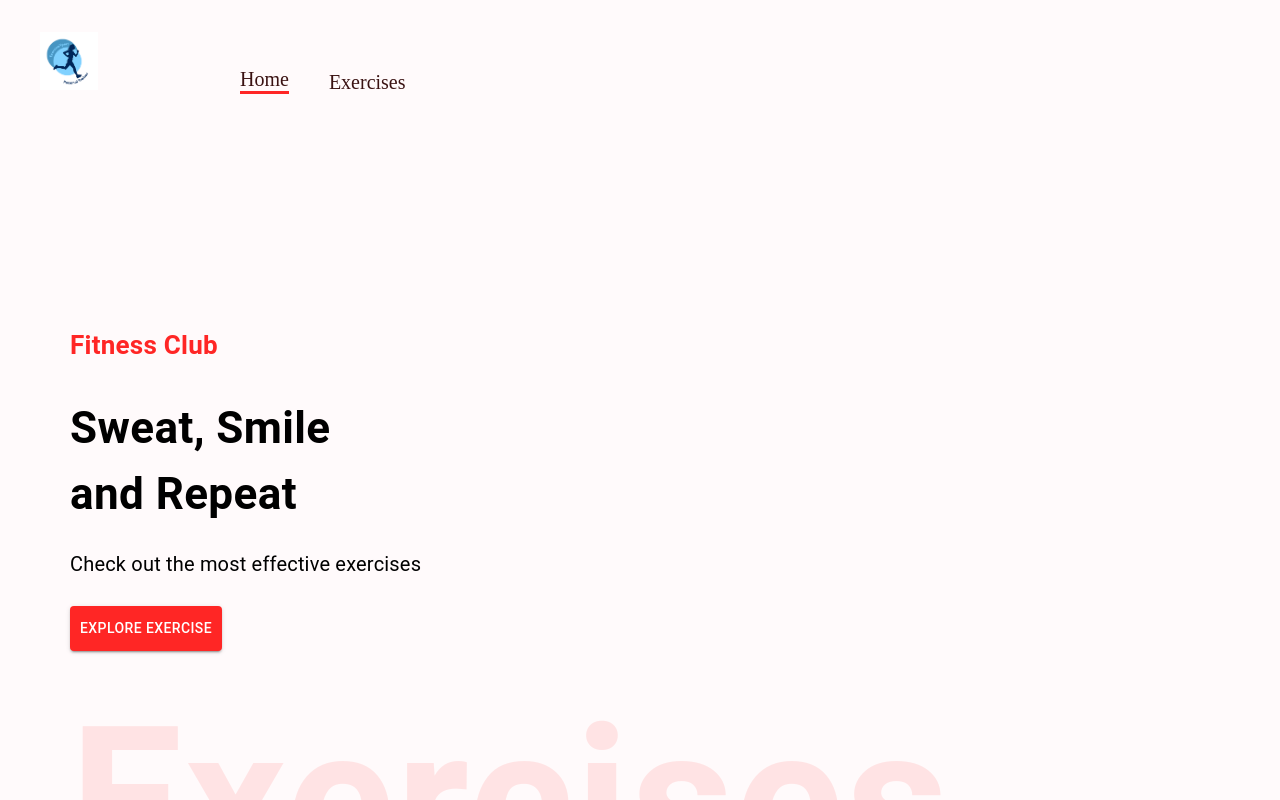
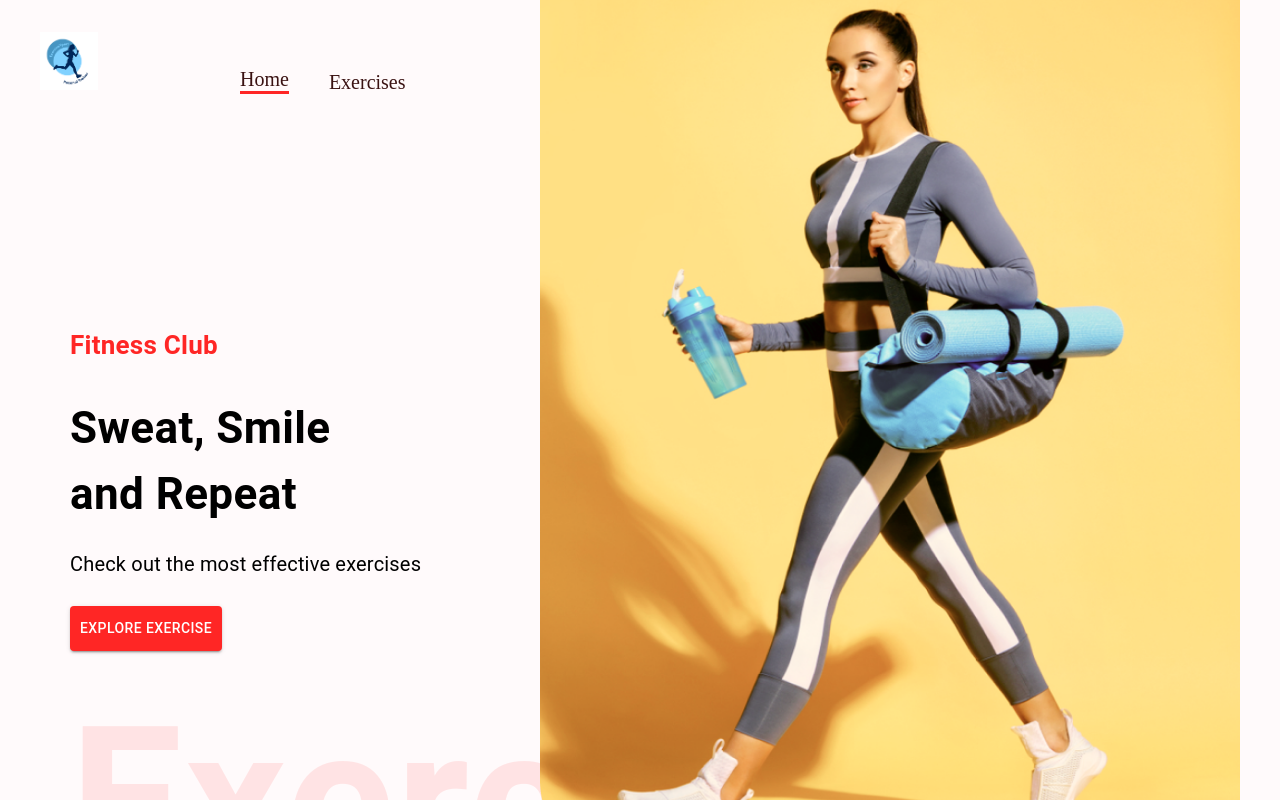
Before and after one commit to PuspitaGoswami/ExerciseXpert, a React (Create React App) app: page / in a window 1280 px wide. Shown: the top 800 px of the page. Built offline with nearby package versions, Linux system fonts and the light colour scheme.

Commit message:
Complete Hero section

```diff
--- a/src/components/Herobanner.js
+++ b/src/components/Herobanner.js
@@ -1,17 +1,19 @@
 import React from 'react'
-import {Box, Stack, Typography, Button} from '@mui/material';
+import { Box, Stack, Typography, Button } from '@mui/material';
 import heroBanner from '../assets/banner.png';
-import { Opacity } from '@mui/icons-material';
+
 
 const Herobanner = props => {
   return (
-    <Box sx={{mt: {lg:'212px', xs:'70px'}, ml:{sm:'50px'}}} position='relative' p='20px'>
+    <Box sx={{ mt: { lg: '212px', xs: '70px' }, ml: { sm: '50px' } }} position='relative' p='20px'>
       <Typography color='#ff2625' fontWeight='600' fontSize='26px'>Fitness Club</Typography>
-      <Typography fontWeight={700} sx={{fontSize:{lg:'44px', xs:'40px'}}} mb='20px' mt='30px'>Sweat, Smile <br/> and Repeat</Typography>
-    <Typography fontSize='20px' lineHeight='35px' mb={3} >Check out the most effective exercises</Typography>
-    <Button variant='contained' color='error' href='#exercses' sx={{backgroundColor:'#ff2625', padding:'10px'}}>Explore Exercise</Button>
-    <Typography fontWeight={600} color="#ff2625" sx={{opacity:0.1, display:{lg:'block', xs:'none'}}} fontSize='200px'>Exercises</Typography>
-    <img src={heroBanner} alt='banner' className='hero-bnner-img' />
+
+      <Typography fontWeight={700} sx={{ fontSize: { lg: '44px', xs: '40px' } }} mb='20px' mt='30px'>
+        Sweat, Smile <br /> and Repeat</Typography>
+      <Typography fontSize='20px' lineHeight='35px' mb={3} >Check out the most effective exercises</Typography>
+      <Button variant='contained' color='error' href='#exercses' sx={{ backgroundColor: '#ff2625', padding: '10px' }}>Explore Exercise</Button>
+      <Typography fontWeight={600} color="#ff2625" sx={{ opacity: 0.1, display: { lg: 'block', xs: 'none' } }} fontSize='200px'>Exercises</Typography>
+      <img src={heroBanner} alt='banner' className='hero-banner-img' />
     </Box>
   )
 }
```
